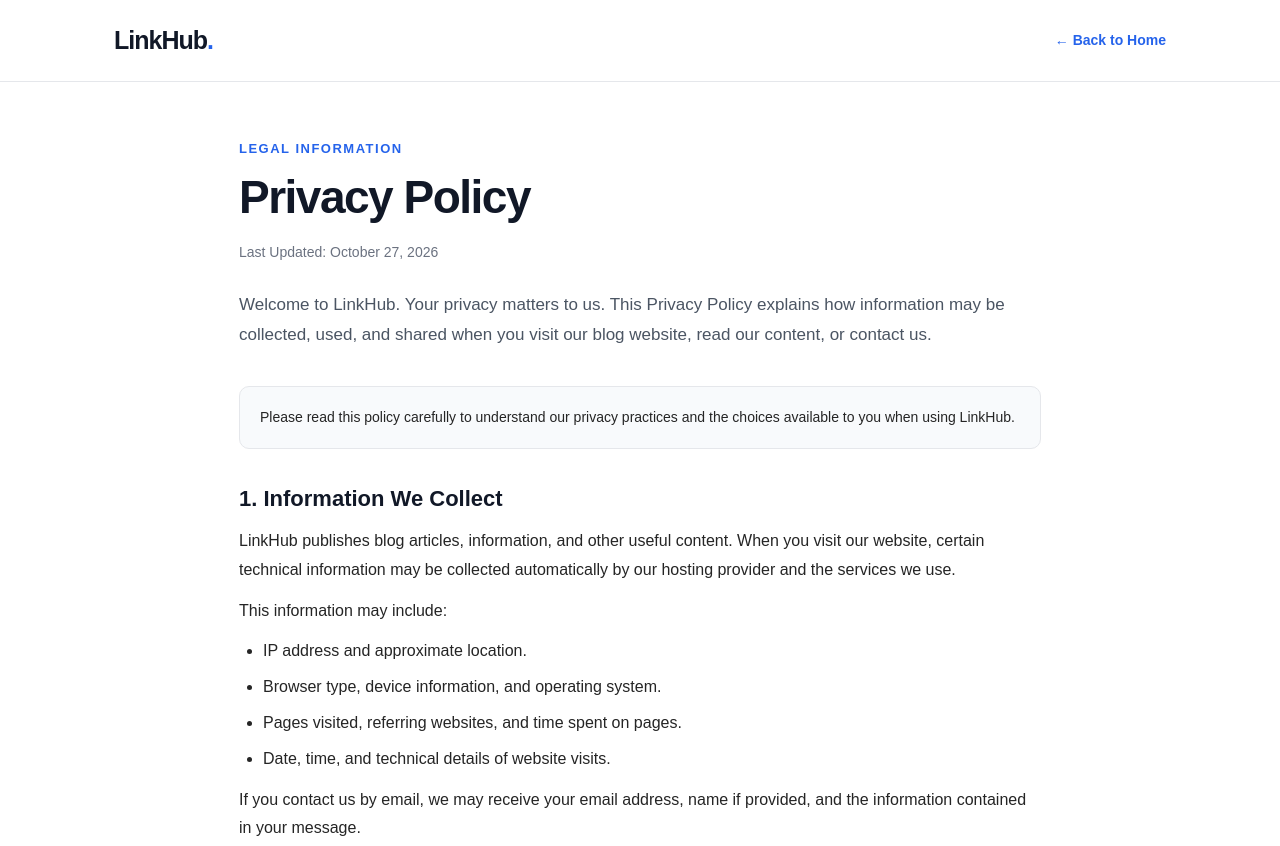
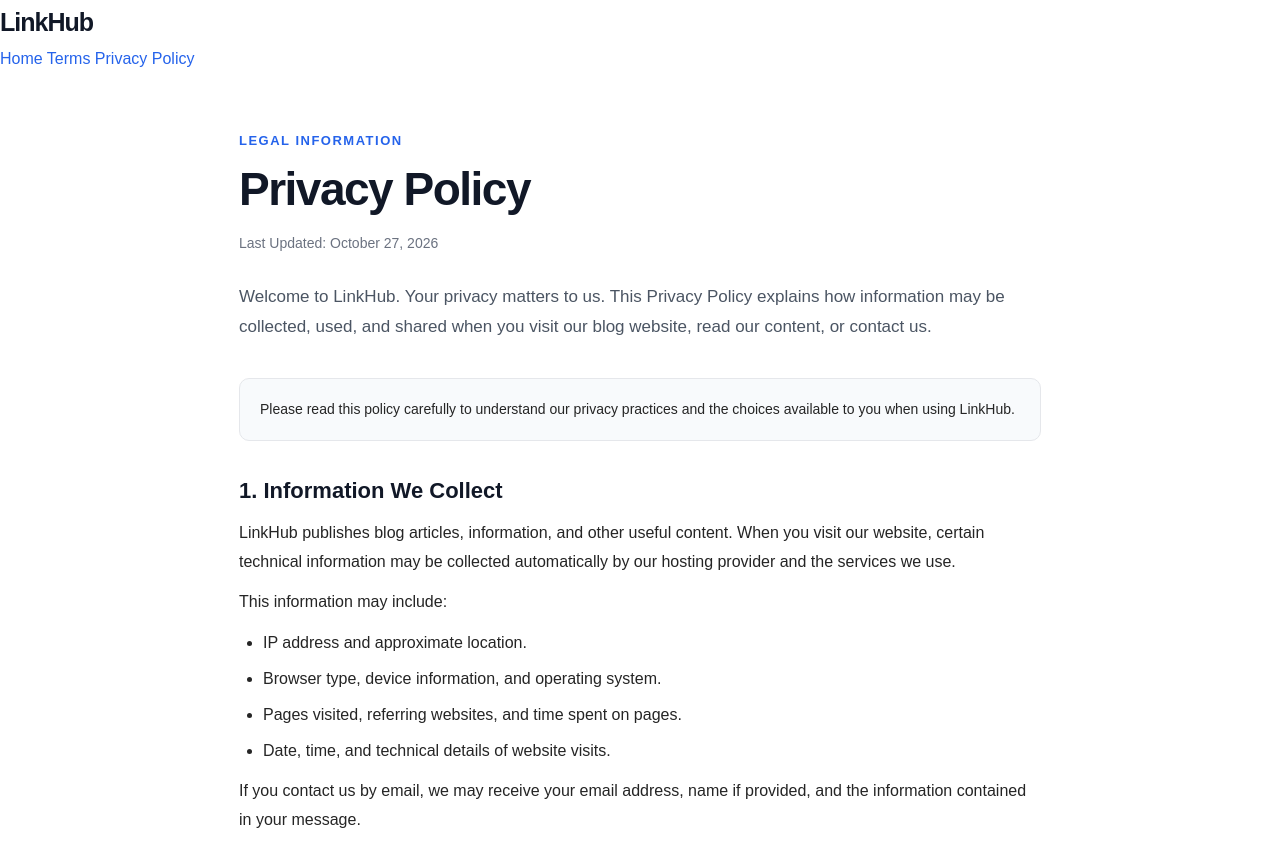
Before and after one commit to anurag1anuraj/linkhub, a website: page privacypolicy.html in a window 1280 px wide. Shown: the top 846 px of the page. Drawn offline with Linux system fonts and the light colour scheme.

Commit message:
privacypolicy.html

```diff
--- a/privacypolicy.html
+++ b/privacypolicy.html
@@ -172,11 +172,16 @@
 </head>
 
 <body>
-  <header class="header">
-    <nav class="nav">
-      <a class="logo" href="/" aria-label="LinkHub Home">LinkHub<span style="color:#2563eb">.</span></a>
-      <a class="back-link" href="/">← Back to Home</a>
-    </nav>
+ <header>
+    <div class="header-inner">
+      <a class="logo" href="/">LinkHub</a>
+
+      <nav aria-label="Main navigation">
+        <a href="/">Home</a>
+        <a href="/terms.html">Terms</a>
+        <a href="/privacypolicy.html">Privacy Policy</a>
+      </nav>
+    </div>
   </header>
 
   <main class="container">
```
